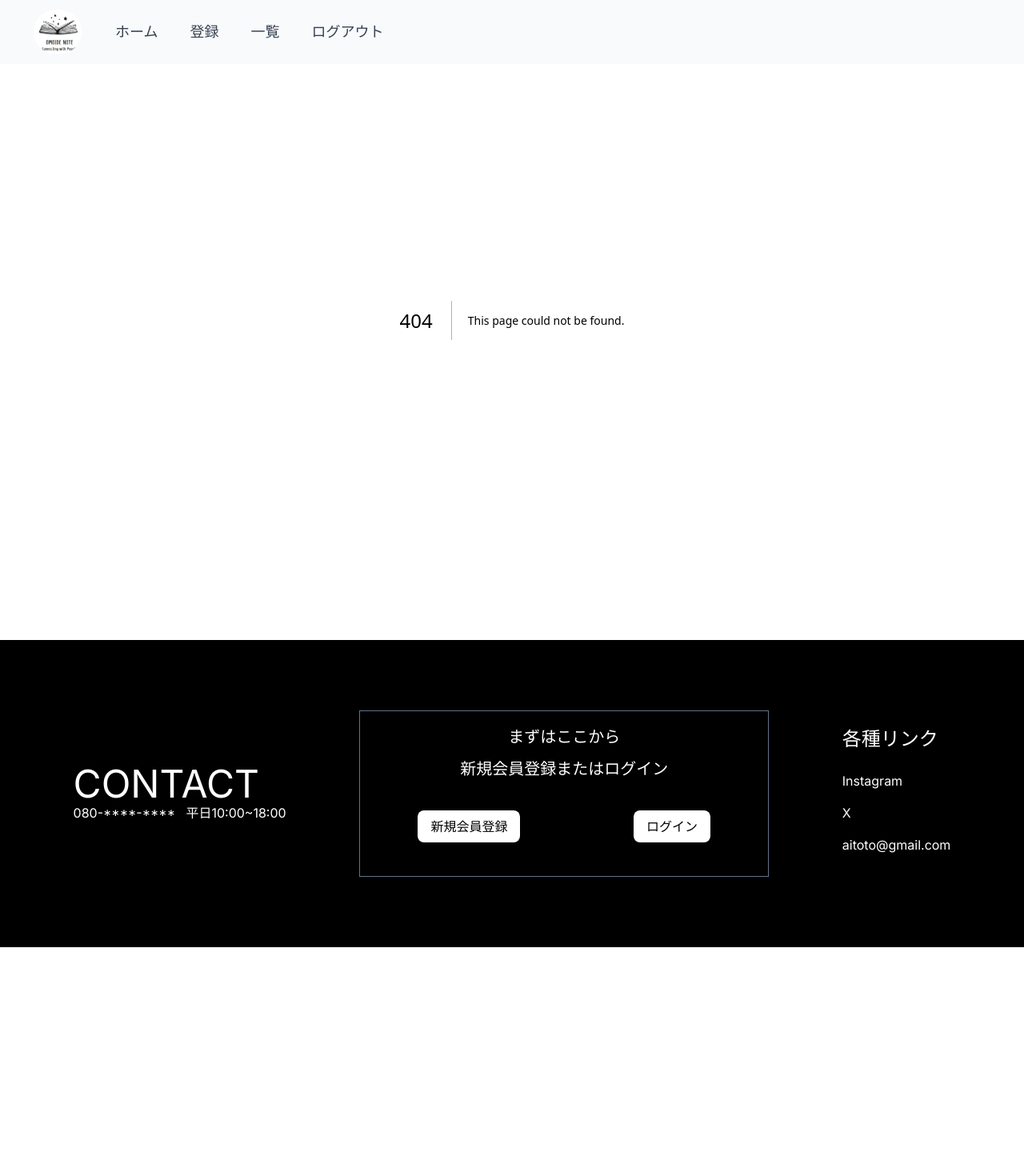
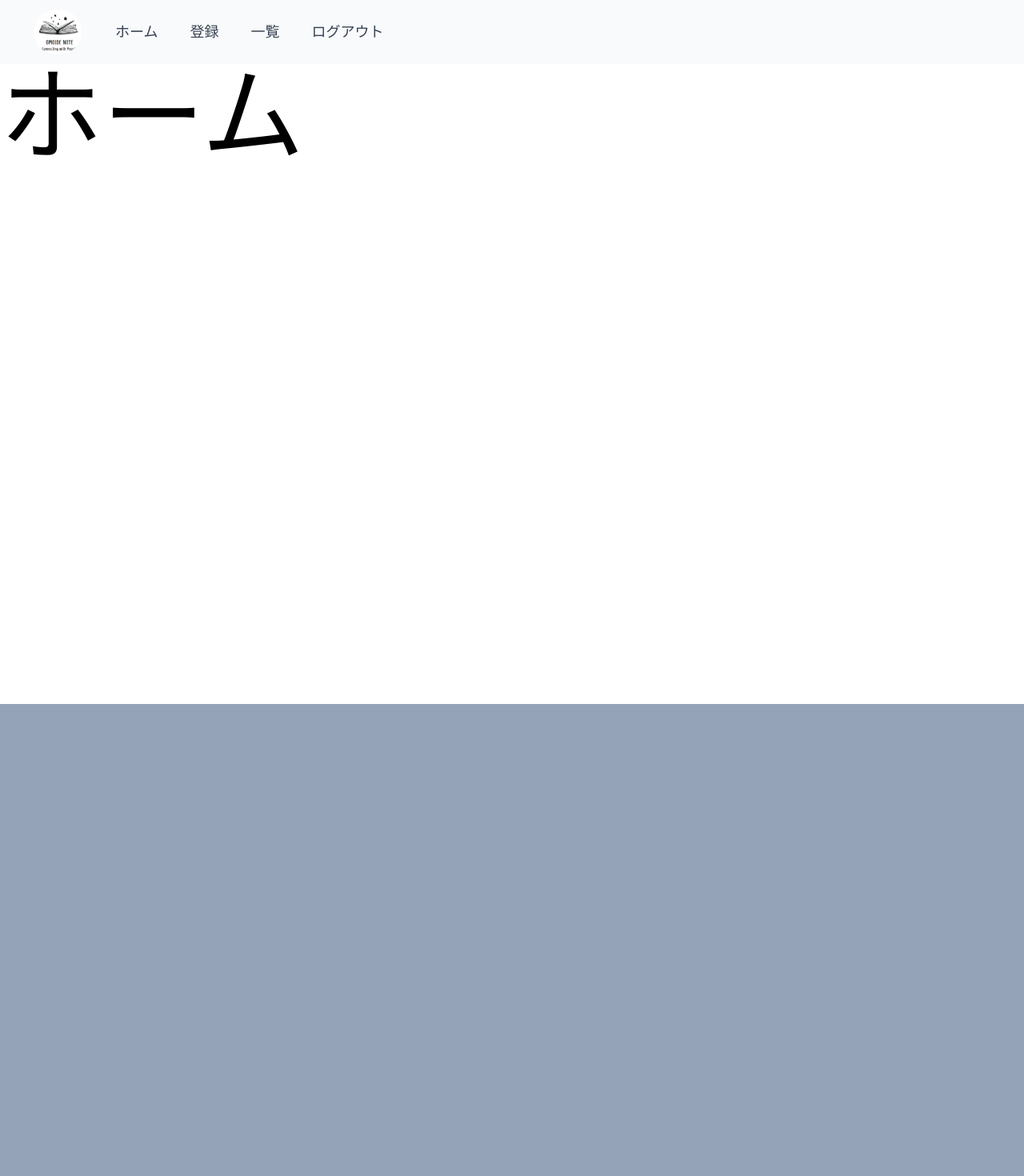
Before and after one commit to vivy-phtela/OmoideNote_web, a Next.js app: page /home in a window 1280 px wide. Before the commit this address had no page. Shown: the top 1470 px of the page at 80% size. Before the commit the page ends 1184 px from the top, so only its background shows below. Built offline with nearby package versions, Linux system fonts and the light colour scheme.

Commit message:
home_page.tsx_add

```diff
--- a/app/components/Header.tsx
+++ b/app/components/Header.tsx
@@ -8,6 +8,7 @@ const Header = () => {
       {/*  */}
       <div className="flex items-center">
         <div className="flex w-16 h-16 mx-10 items-center justify-center">
+          <Link href={"/"}>
             <Image
               src="/logo.png"
               alt="Omoide Note Logo"
@@ -15,11 +16,12 @@ const Header = () => {
               height={60}
               className="rounded-full"
             />
+          </Link>
         </div>
         <nav>
           <ul className="flex gap-10 text-lg">
             <li>
-              <Link href="/" className="text-gray-700">
+              <Link href="/home" className="text-gray-700">
                 ホーム
               </Link>
             </li>
--- /dev/null
+++ b/app/home/page.tsx
@@ -0,0 +1,14 @@
+import React from "react";
+
+const Homepage = () => {
+  return (
+    <div>
+      <div className="relative w-full h-screen bg-white">
+        <h1 className="text-9xl mt-20">ホーム</h1>
+      </div>
+      <div className="relative bg-slate-400 w-full h-screen"></div>
+    </div>
+  );
+};
+
+export default Homepage;
--- a/package.json
+++ b/package.json
@@ -10,9 +10,9 @@
   },
   "dependencies": {
     "firebase": "^10.12.5",
-    "next": "14.2.5",
-    "react": "^18",
-    "react-dom": "^18",
+    "next": "^14.2.5",
+    "react": "^18.3.1",
+    "react-dom": "^18.3.1",
     "react-hook-form": "^7.52.2"
   },
   "devDependencies": {
```
Also changed, not shown: 1 other file (tests, documents, lock files or other folders). Lines whose indentation alone changed are shown as unchanged.
